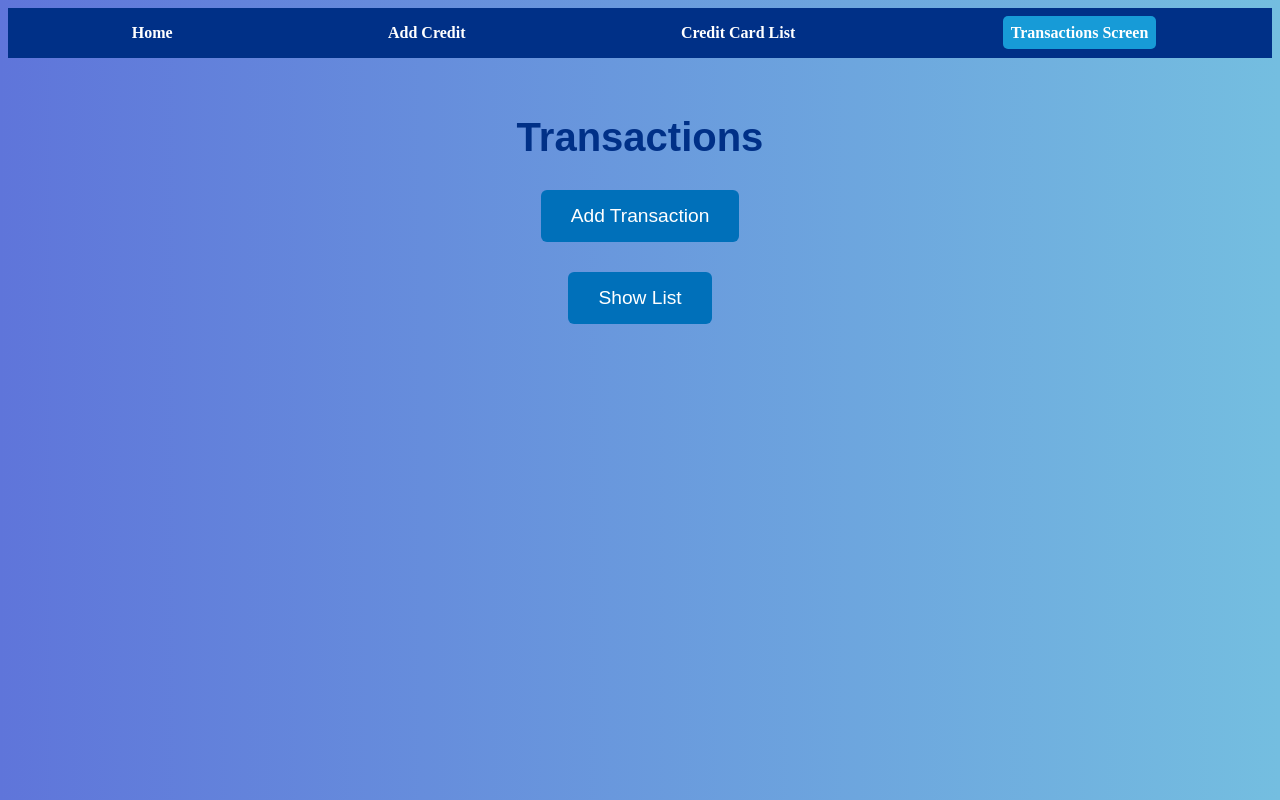
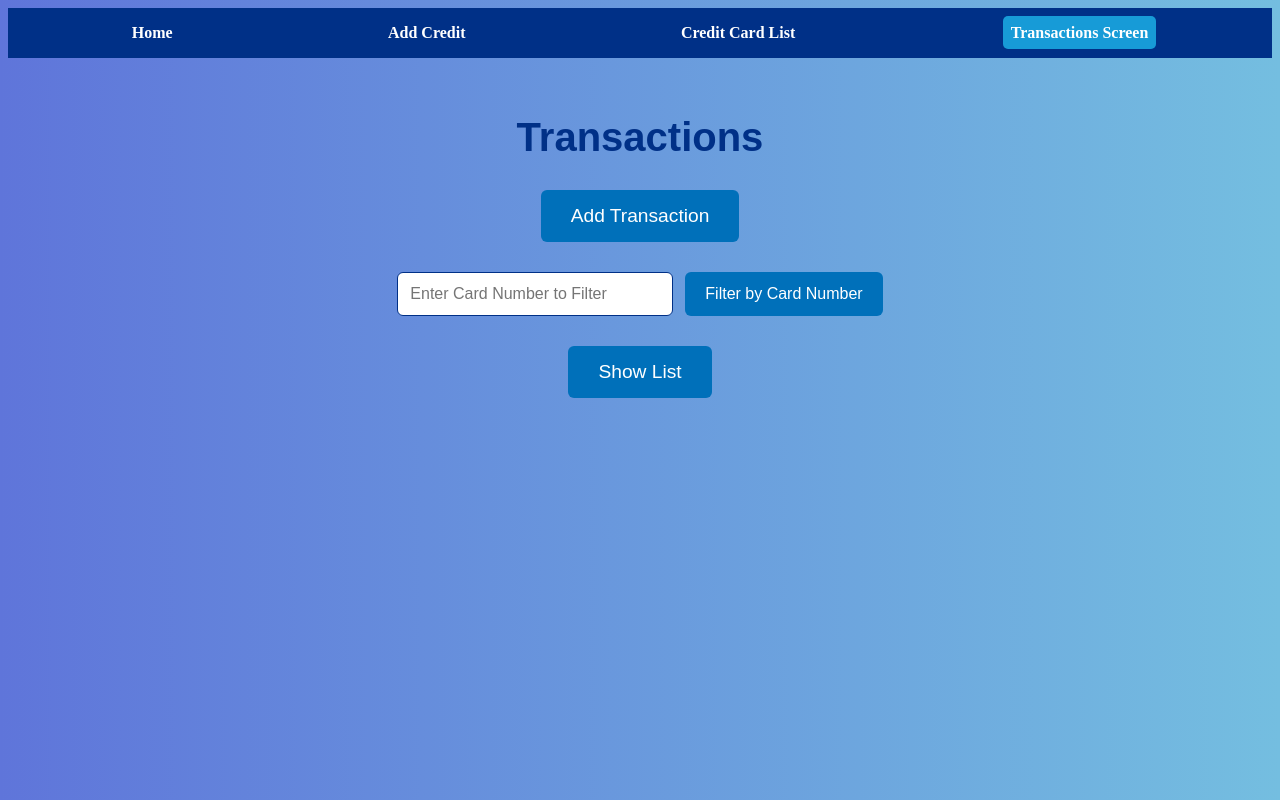
Before and after one commit to massaka99/hand-in-1, an Angular app in the folder credit-card-client/: page /transactions in a window 1280 px wide. Built offline with nearby package versions, Linux system fonts and the light colour scheme; no server answers.

Commit message:
Rettet fejl i transactionscreen component

```diff
--- a/credit-card-client/src/app/transactions/transactions.component.html
+++ b/credit-card-client/src/app/transactions/transactions.component.html
@@ -15,6 +15,11 @@
     {{ isAddFormVisible ? 'Cancel' : 'Add Transaction' }}
   </button>
 
+  <div class="filter-section">
+      <input type="text" [(ngModel)]="filterCardNumber" placeholder="Enter Card Number to Filter">
+      <button (click)="filterTransactionsCard(filterCardNumber)">Filter by Card Number</button>
+  </div>
+
   <button class="hide-list-btn" (click)="toggleTransactionList()">
     {{ isListVisible ? 'Hide List' : 'Show List' }}
   </button>
--- a/credit-card-client/src/app/transactions/transactions.component.ts
+++ b/credit-card-client/src/app/transactions/transactions.component.ts
@@ -28,7 +28,6 @@ export class TransactionsComponent implements OnInit {
   isListVisible = false;
   transactionsLoaded = false;
 
-
   constructor(private creditCardService: CreditCardService) {}
 
   ngOnInit() {
@@ -50,8 +49,10 @@ export class TransactionsComponent implements OnInit {
   addTransaction() {
     this.creditCardService.addTransaction(this.newTransaction).subscribe({
       next: (response) => {
-        this.transactions.push(response);
-        this.filterTransactions();
+        window.alert('Transaction added successfully!');
+
+        this.loadTransactions();
+
         this.isAddFormVisible = false;
       },
       error: (error) => {
@@ -63,8 +64,9 @@ export class TransactionsComponent implements OnInit {
   removeTransaction(transaction: any) {
     this.creditCardService.deleteTransaction(transaction.id).subscribe({
       next: () => {
-        this.transactions = this.transactions.filter(t => t.id !== transaction.id);
-        this.filterTransactions();
+        window.alert('Transaction removed successfully!');
+
+        this.loadTransactions();
       },
       error: (error) => {
         console.error('Error removing transaction:', error);
@@ -90,4 +92,22 @@ export class TransactionsComponent implements OnInit {
   toggleAddForm() {
     this.isAddFormVisible = !this.isAddFormVisible;
   }
+
+  filterTransactionsCard(targetCardNumber: string) {
+    const trimmedTargetCardNumber = targetCardNumber.trim();
+
+    if (!trimmedTargetCardNumber) {
+      this.filteredTransactions = [...this.transactions];
+    } else {
+      this.filteredTransactions = this.transactions.filter((transaction) => {
+        return (
+          transaction.credit_card &&
+          transaction.credit_card.card_number &&
+          String(transaction.credit_card.card_number).trim() === trimmedTargetCardNumber
+        );
+      });
+    }
+
+    console.log(`Filtered transactions for card number ${trimmedTargetCardNumber}:`, this.filteredTransactions);
+  }
 }
```
Also changed, not shown: credit-card-client/src/app/transactions/transactions.component.css (+0 -111 lines). Lines whose indentation alone changed are shown as unchanged.
